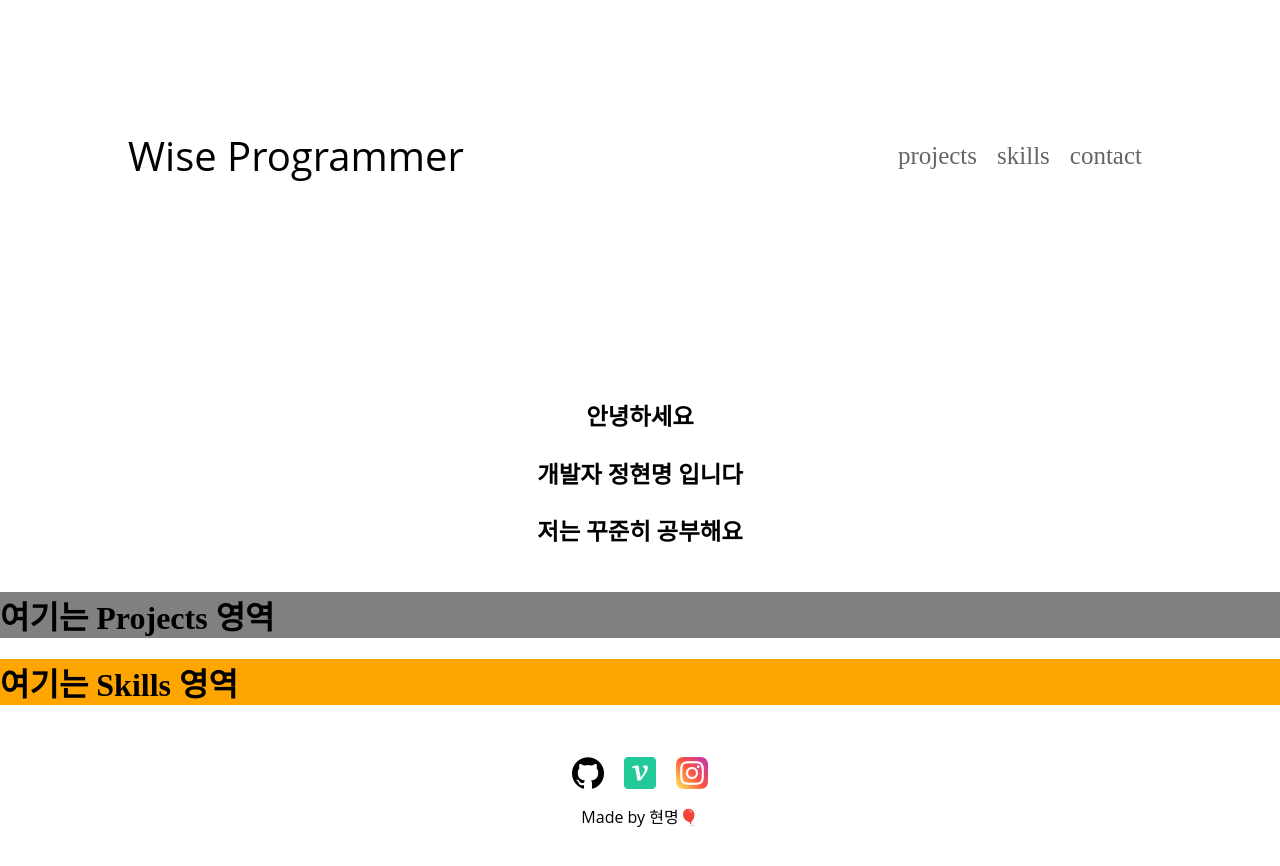
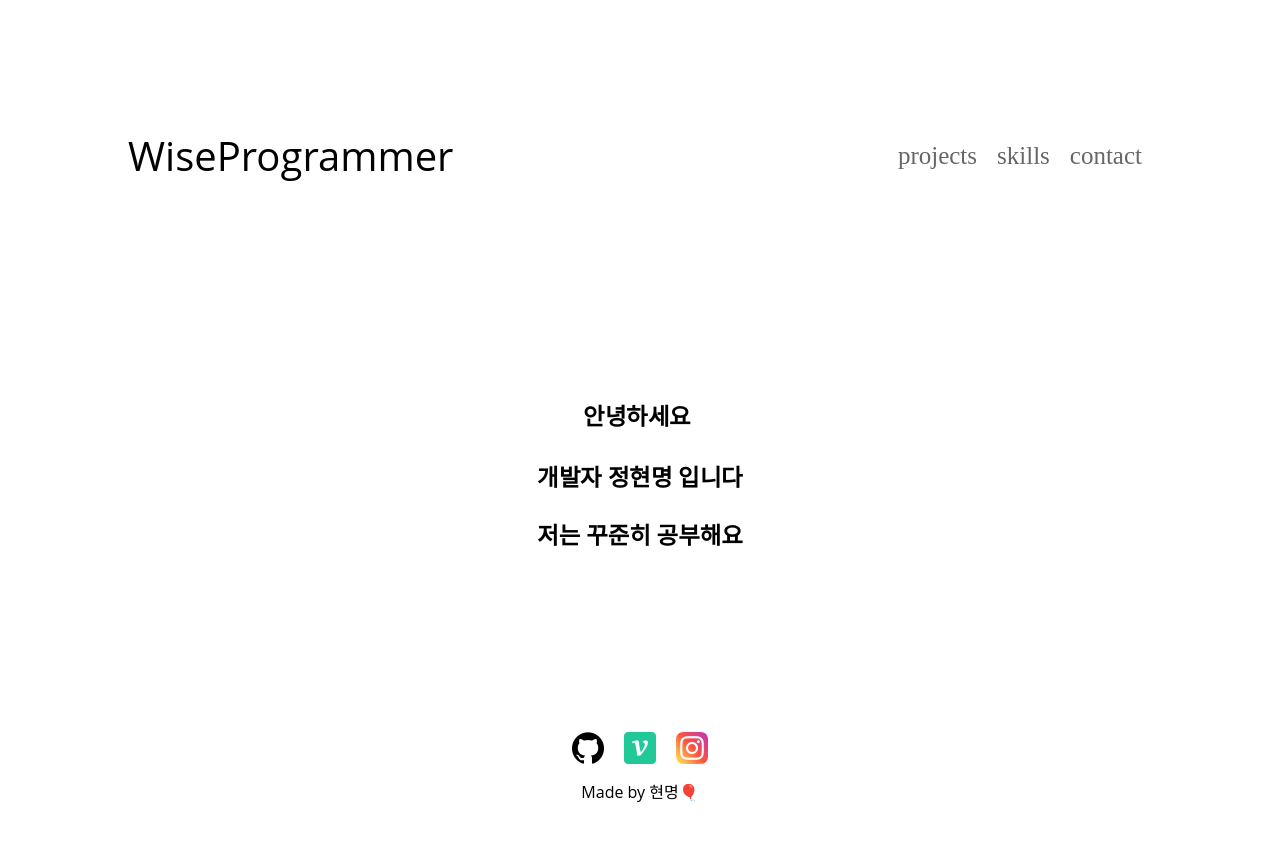
Before and after one commit to gandi0330/portfolio-project, a React app: page / in a window 1280 px wide. Before the commit the page ends 828 px from the top, so only its background shows below. Built offline with nearby package versions, Linux system fonts and the light colour scheme; some packages are replaced by stand-ins of ours.

Commit message:
style(all) : change style
기본 스타일 설정

```diff
--- a/src/components/Footer.js
+++ b/src/components/Footer.js
@@ -2,12 +2,14 @@ import React from "react"
 import github from "../img/github.png"
 import instagram from "../img/instagram.png"
 import velog from "../img/velog.png"
+import Fade from 'react-reveal/Fade';
 
 const Footer = () =>{
     return (
         <div className="section">
             <div className="container">
                 <div className="footer-container">
+                <Fade bottom cascade>
                     <div className="social-icons">
                         <a href="https://github.com/gandi0330" target="_blank" rel="noopener noreferrer">
                             <img src={github} alt="icons"></img>
@@ -19,6 +21,7 @@ const Footer = () =>{
                             <img src={instagram} alt="icons"></img>
                         </a>
                     </div>
+                </Fade>
                     <div>
                         Made by 현명🎈
                     </div>
--- a/src/components/Header.js
+++ b/src/components/Header.js
@@ -1,5 +1,5 @@
 import React, { useEffect, useState } from "react"
-
+import Flip from 'react-reveal/Flip';
 const Header = () =>{
 
     const [count,setCount] = useState(0);
@@ -17,11 +17,19 @@ const Header = () =>{
 
         <div className="section">
             <div className="container">
-                <div className="header-wrapper">
-                    <h3>안녕하세요</h3>
-                    <h3> 개발자 <span> 정현명 </span>  입니다</h3>
-                    <h3 >저는 <span className={parseInt(count%4)>=3 ? "header-changebar-end": "header-changebar-start"}>{arr[parseInt(count/4)]}</span></h3>
-                </div>
+
+                    <div className="header-wrapper">
+
+                        <h3>
+                            <Flip cascade top>
+                                안녕하세요 <br/>개발자 정현명 입니다
+                            </Flip>
+                        </h3>
+                        <h3>저는 <span className={parseInt(count%4)>=3 ? "header-changebar-end": "header-changebar-start"}>{arr[parseInt(count/4)]}</span> </h3>
+
+
+                    </div>
+
             </div>
         </div>
 
--- a/src/components/Navbar.js
+++ b/src/components/Navbar.js
@@ -1,20 +1,36 @@
 import React from "react"
 import scrollTo from "gatsby-plugin-smoothscroll"
-
+import Fade from 'react-reveal/Fade';
 
 const Navbar = () =>{
     return (
         <div className="section">
             <div className="container">
                 <div className="nav-wrapper" >
+                    <Fade>
                         <div className="nav-title">
-                        Wise Programmer
+                            <span className="nav-title-char">W</span>
+                            <span className="nav-title-char">i</span>
+                            <span className="nav-title-char">s</span>
+                            <span className="nav-title-char">e</span>
+                            <span className="nav-title-char">P</span>
+                            <span className="nav-title-char">r</span>
+                            <span className="nav-title-char">o</span>
+                            <span className="nav-title-char">g</span>
+                            <span className="nav-title-char">r</span>
+                            <span className="nav-title-char">a</span>
+                            <span className="nav-title-char">m</span>
+                            <span className="nav-title-char">m</span>
+                            <span className="nav-title-char">e</span>
+                            <span className="nav-title-char">r</span>
+
                         </div>
                         <div className="nav-links">
                             <button onClick={()=>scrollTo("#projects")}>projects</button>
                             <button onClick={()=>scrollTo("#skills")}>skills</button>
                             <button onClick={()=>scrollTo("#contact")}>contact</button>
                         </div>
+                    </Fade>
                 </div>
             </div>
         </div>
--- a/src/components/Projects.js
+++ b/src/components/Projects.js
@@ -3,7 +3,6 @@ import React from "react"
 const Projects = () =>{
     return (
         <div style={{backgroundColor:'gray'}}>
-            <h1>여기는 Projects 영역</h1>
         </div>
     )
 }
--- a/src/components/Skills.js
+++ b/src/components/Skills.js
@@ -3,7 +3,6 @@ import React from "react"
 const Skills = () =>{
     return (
         <div style={{backgroundColor:'orange'}}>
-            <h1>여기는 Skills 영역</h1>
         </div>
     )
 }
--- a/src/css/Footer.scss
+++ b/src/css/Footer.scss
@@ -1,4 +1,7 @@
 .footer-container{
+    width:80%;
+    margin-top:10%;
+    margin-bottom: 10%;
     display:flex;
     flex-direction: column;
     align-items: center;
--- a/src/css/Navbar.scss
+++ b/src/css/Navbar.scss
@@ -9,6 +9,12 @@
         font-size: 40px;
         font-family: 'Open Sans', sans-serif;
         font-weight: 500;
+        &:active{
+            color:#0064FF;
+        }
+        .nav-title-char:hover{
+            color:#0064FF;
+        }
     }
     .nav-links{
         button {
@@ -23,6 +29,7 @@
             background-color: transparent;
 
             &:hover{
+                color:#0064FF;
                 opacity: 1;
             }
         }
```
Also changed, not shown: package.json (+11 -4 lines), 1 other file. Lines whose indentation alone changed are shown as unchanged.
